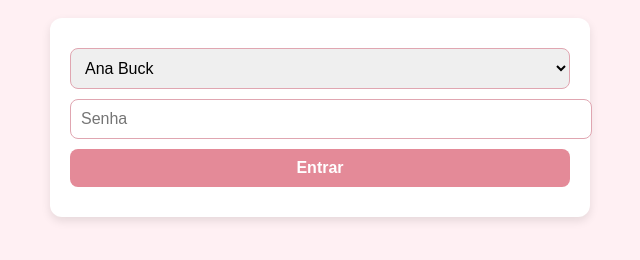
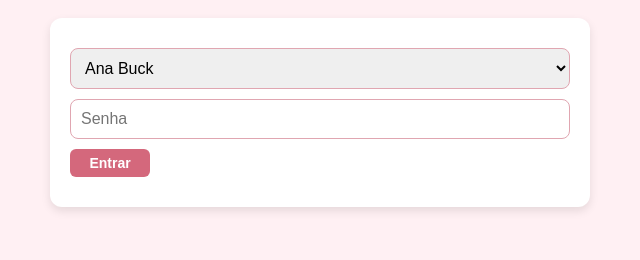
Before and after one commit to felipeluc/buckdoces2, a plain HTML site: page index.html in a window 1280 px wide. Shown: the part 60-320 px from the top of the page, without its empty margins (320-960 px from the left). Drawn offline with Linux system fonts and the light colour scheme.

Commit message:
Update style.css

```diff
--- a/style.css
+++ b/style.css
@@ -31,6 +31,7 @@ input, select, button {
   font-size: 16px;
   border-radius: 8px;
   border: 1px solid #e0a6b1;
+  box-sizing: border-box;
 }
 
 button {
@@ -59,7 +60,8 @@ button:hover {
   border-radius: 10px;
   text-align: center;
   cursor: pointer;
-  transition: transform 0.2s;
+  transition: transform 0.2s, background-color 0.2s;
+  user-select: none;
 }
 
 .calendar-day:hover {
@@ -99,6 +101,23 @@ strong {
   color: #a5405d;
 }
 
+/* Novos estilos para botões extras no cards */
+
+.card button {
+  background-color: #d4687c;
+  padding: 6px 10px;
+  margin-right: 8px;
+  font-size: 14px;
+  border-radius: 6px;
+  width: auto;
+  min-width: 80px;
+}
+
+.card button:hover {
+  background-color: #bb5a6b;
+}
+
+/* Responsivo para o calendário */
 @media screen and (max-width: 600px) {
   .calendar {
     grid-template-columns: repeat(4, 1fr);
```
